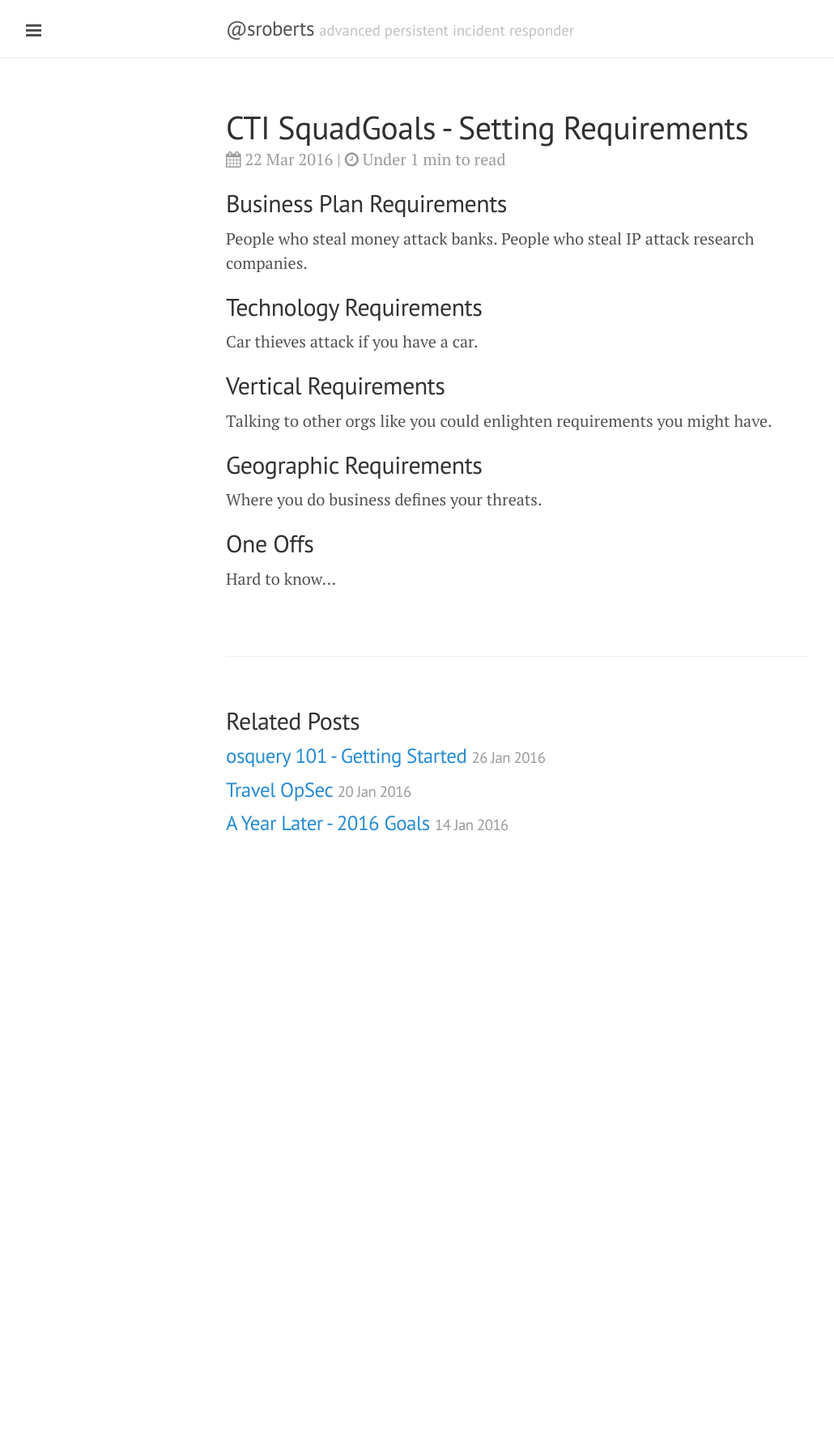
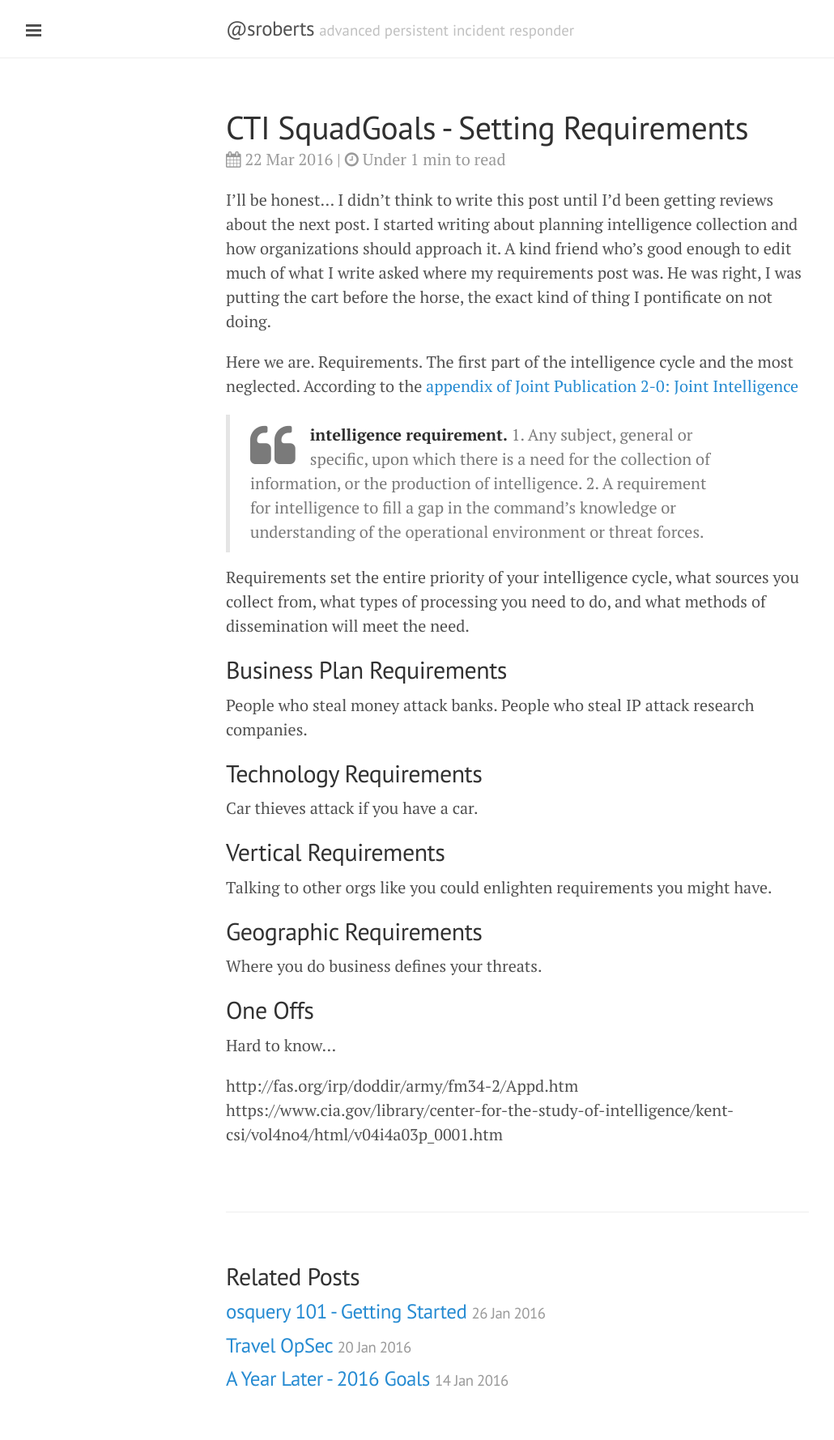
Before and after one commit to sroberts/sroberts.github.io, a Jekyll site: the page built from _posts/2016-03-22-cti-squad-goals-intro-to-requirements.md, in a window 1280 px wide. Shown: the whole page at 81% size, without its empty margins (1-1031 px from the left). Built offline with Jekyll 4.4.1, drawn with Linux system fonts in a browser that asks for light colours; nearby versions of some CDN libraries; comment, search, counter and statistics services are not loaded; before the commit the page ends 1092 px from its top, so only the background shows below that.

Commit message:
introduction done

```diff
--- a/_posts/2016-03-22-cti-squad-goals-intro-to-requirements.md
+++ b/_posts/2016-03-22-cti-squad-goals-intro-to-requirements.md
@@ -2,6 +2,17 @@
 layout: post
 title: CTI SquadGoals - Setting Requirements
 ---
+
+I'll be honest... I didn't think to write this post until I'd been getting reviews about the next post. I started writing about planning intelligence collection and how organizations should approach it. A kind friend who's good enough to edit much of what I write asked where my requirements post was. He was right, I was putting the cart before the horse, the exact kind of thing I pontificate on not doing.
+
+Here we are. Requirements. The first part of the intelligence cycle and the most neglected. According to the [appendix of Joint Publication 2-0: Joint Intelligence](http://www.dtic.mil/doctrine/new_pubs/jp2_0.pdf)
+
+> <i class="fa fa-quote-left fa-3x pull-left"></i>__intelligence requirement.__ 1. Any subject, general or specific, upon which there is a need
+for the collection of information, or the production of intelligence. 2. A requirement for
+intelligence to fill a gap in the command’s knowledge or understanding of the
+operational environment or threat forces.
+
+Requirements set the entire priority of your intelligence cycle, what sources you collect from, what types of processing you need to do, and what methods of dissemination will meet the need.
 
 ## Business Plan Requirements
 
@@ -22,3 +33,6 @@ Where you do business defines your threats.
 ## One Offs
 
 Hard to know...
+
+http://fas.org/irp/doddir/army/fm34-2/Appd.htm
+https://www.cia.gov/library/center-for-the-study-of-intelligence/kent-csi/vol4no4/html/v04i4a03p_0001.htm
```
